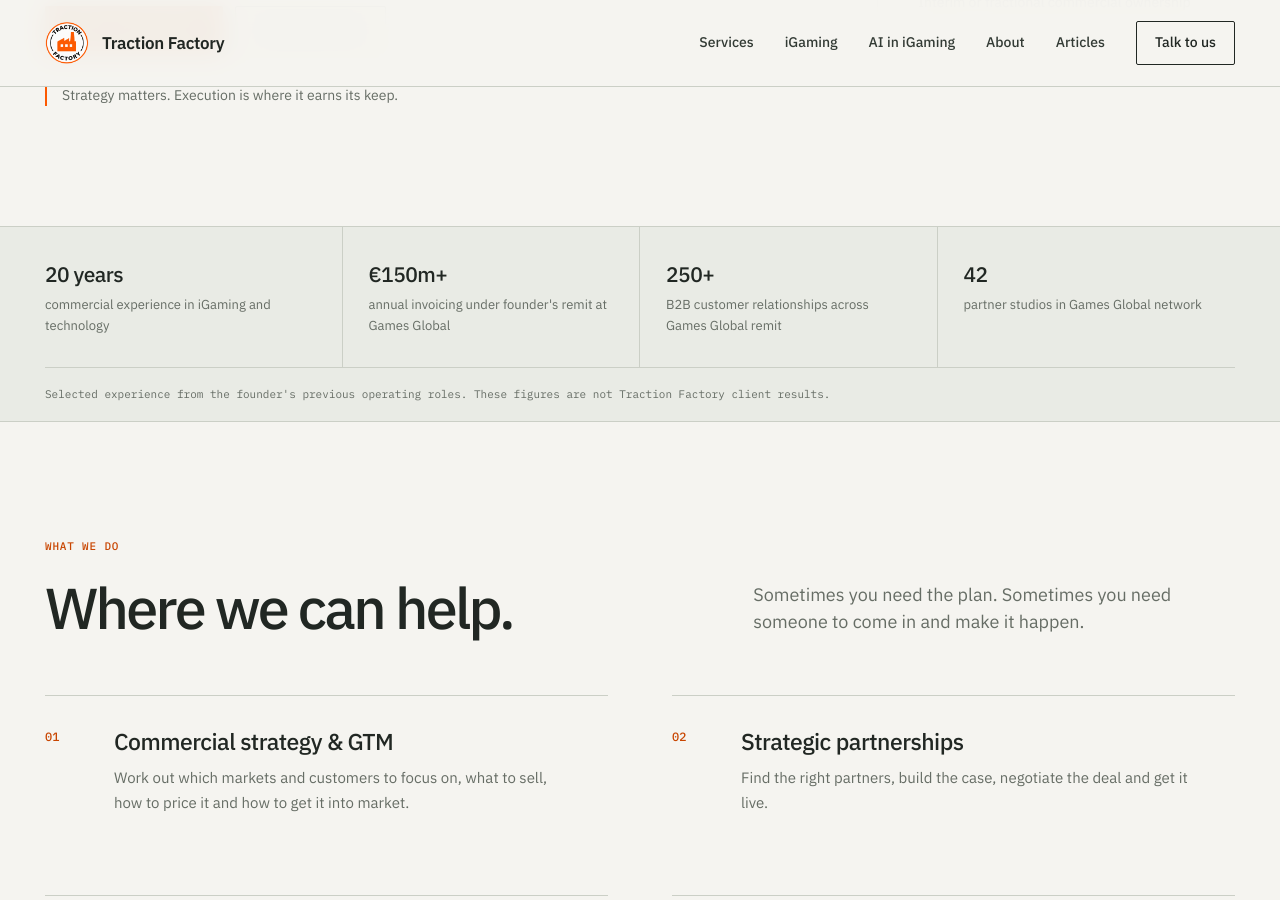
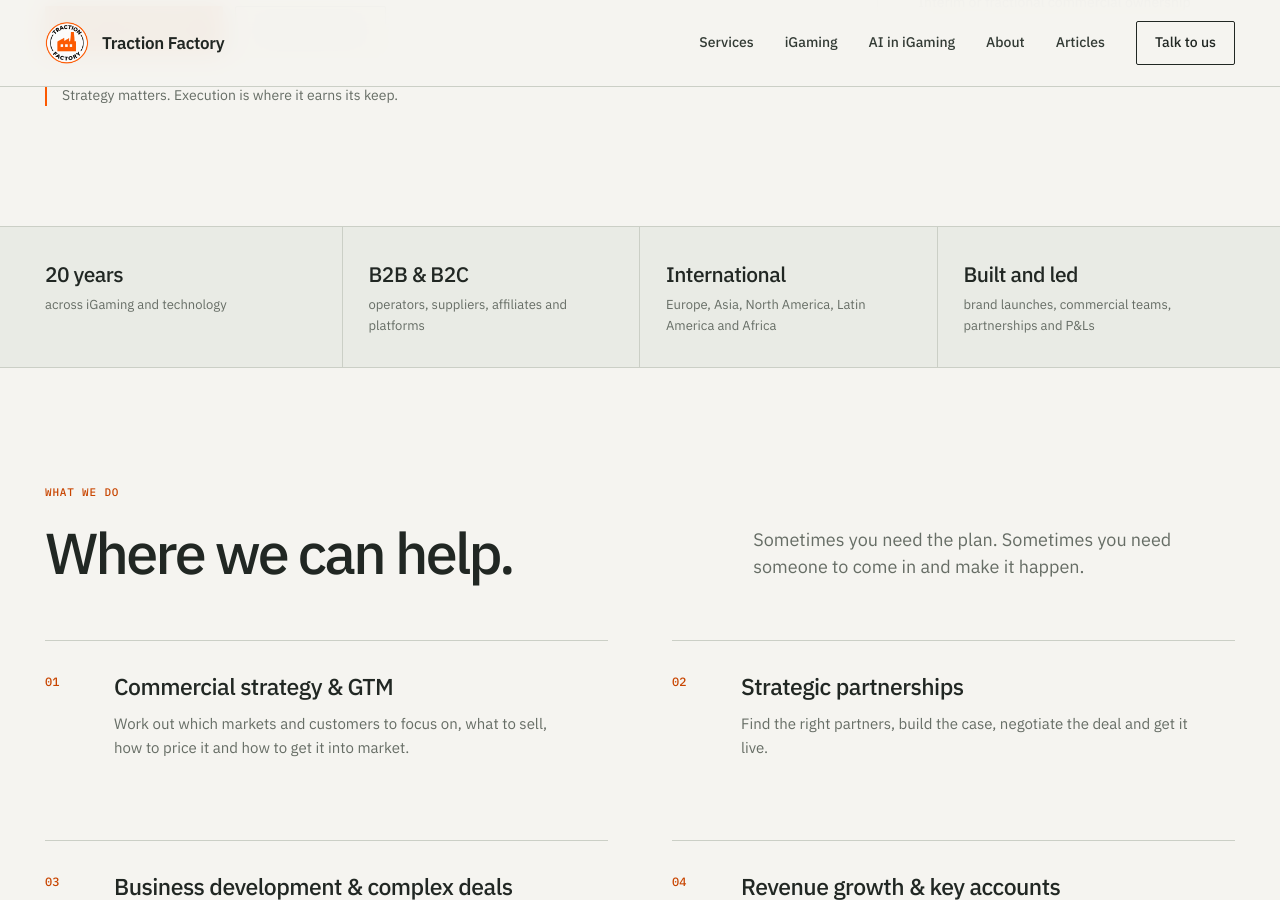
Before and after one commit to thomasrhysjones-hub/traction-factory-site, a Jekyll site: the page built from index.html, in a window 1280 px wide and 900 px high, scrolled down 572 px. Built offline with Jekyll 4.4.1, drawn with Linux system fonts in a browser that asks for light colours.

Commit message:
Reframe homepage experience across whole career, not one former employer

```diff
--- a/index.html
+++ b/index.html
@@ -115,12 +115,11 @@
     <section class="proof-strip" aria-label="Experience highlights">
       <div class="shell">
         <div class="proof-grid">
-          <div><strong>20 years</strong><span>commercial experience in iGaming and technology</span></div>
-          <div><strong>€150m+</strong><span>annual invoicing under founder's remit at Games Global</span></div>
-          <div><strong>250+</strong><span>B2B customer relationships across Games Global remit</span></div>
-          <div><strong>42</strong><span>partner studios in Games Global network</span></div>
+          <div><strong>20 years</strong><span>across iGaming and technology</span></div>
+          <div><strong>B2B &amp; B2C</strong><span>operators, suppliers, affiliates and platforms</span></div>
+          <div><strong>International</strong><span>Europe, Asia, North America, Latin America and Africa</span></div>
+          <div><strong>Built and led</strong><span>brand launches, commercial teams, partnerships and P&amp;Ls</span></div>
         </div>
-        <p class="proof-caption">Selected experience from the founder's previous operating roles. These figures are not Traction Factory client results.</p>
       </div>
     </section>
 
```
